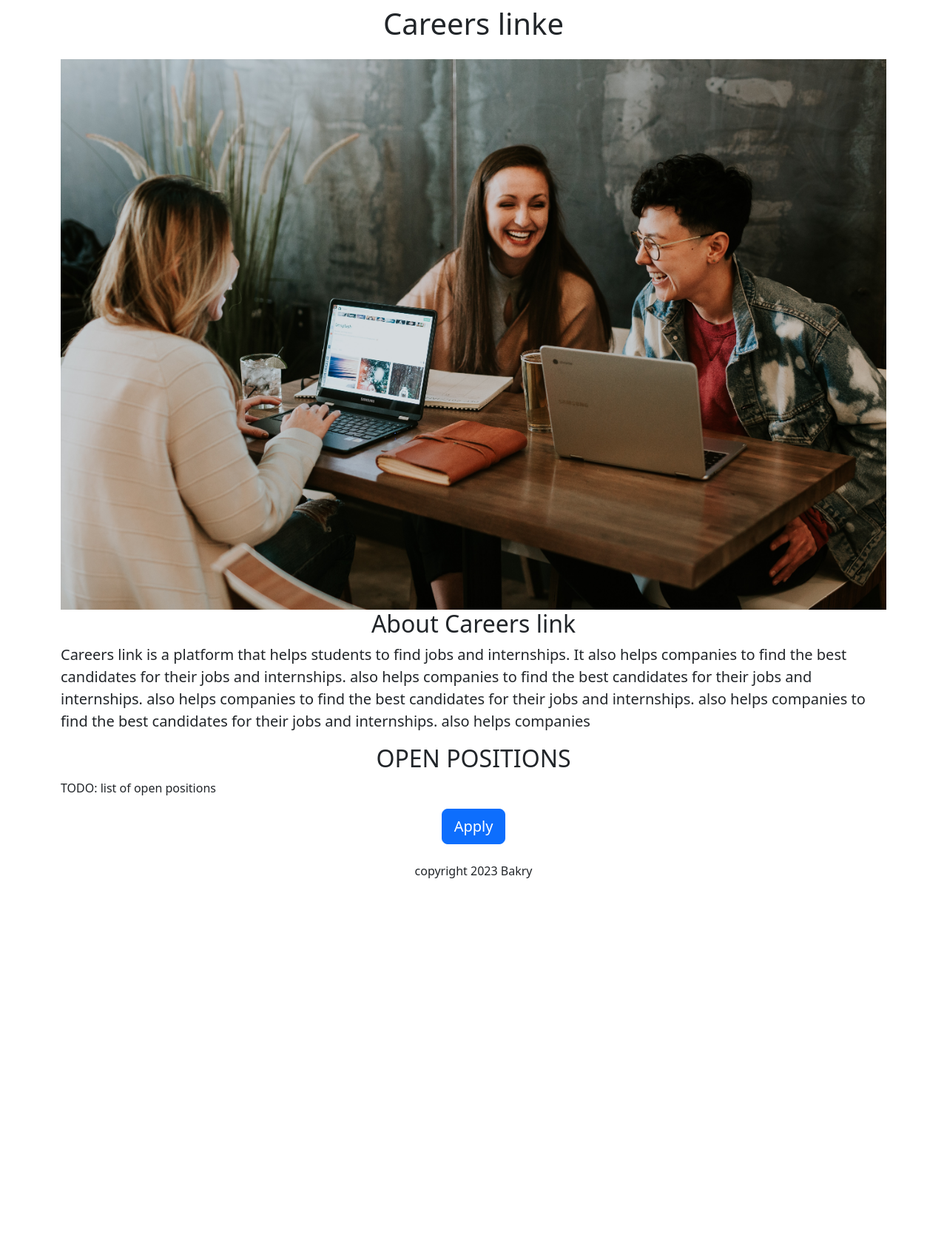
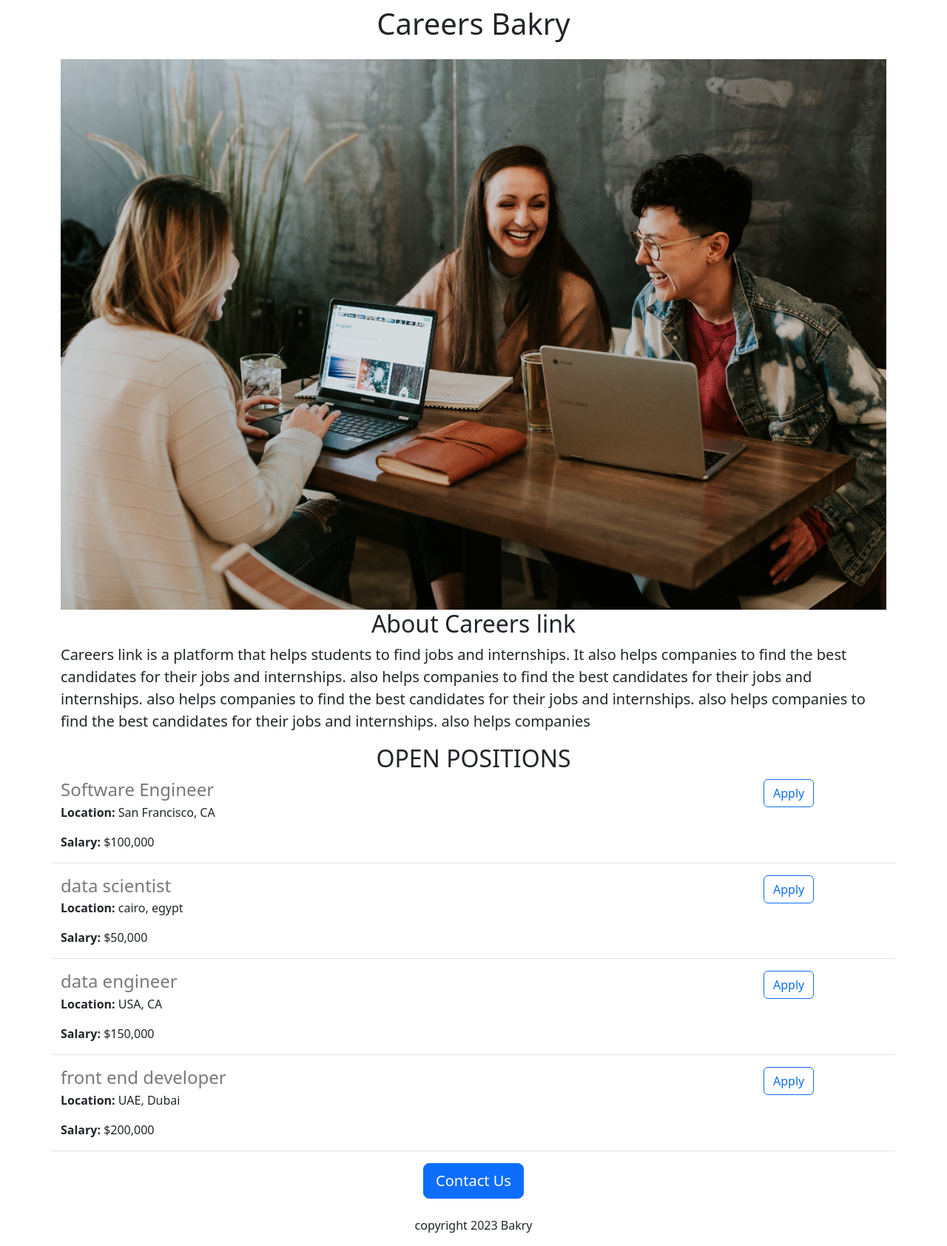
Before and after one commit to bakryabdalsalam/careers_link, a Flask app: page / in a window 1280 px wide. Shown: the whole page at 74% size. Before the commit the page ends 1187 px from the top, so only its background shows below. Run offline with Flask 3, Linux system fonts and the light colour scheme.

Commit message:
add job position and style it with bootstrab

```diff
--- a/app.py
+++ b/app.py
@@ -2,8 +2,37 @@ from flask import Flask, render_template
 
 
 app = Flask(__name__)
+
+JOB = [
+    {
+        id: 1,
+        'title': 'Software Engineer',
+        'location': 'San Francisco, CA',
+        'salary': '$100,000',
+    },
+    {
+        id: 2,
+        'title': 'data scientist',
+        'location': 'cairo, egypt',
+        'salary': '$50,000',
+    },
+    {
+        id: 3,
+        'title': 'data engineer',
+        'location': 'USA, CA',
+        'salary': '$150,000',
+    },
+    {
+        id: 4,
+        'title': 'front end developer',
+        'location': 'UAE, Dubai',
+        'salary': '$200,000',
+    },
+
+]
+
 @app.route('/')
 def hello_world():
-    return render_template('home.html')
+    return render_template('home.html', jobs=JOB, campany_name="Bakry")
 if __name__ == '__main__':
     app.run(host='0.0.0.0', debug=True)
--- a/templates/home.html
+++ b/templates/home.html
@@ -13,7 +13,7 @@
   </head>
   <body>
     <div class="container">
-      <h1 class="text-center mt-2 mb-4">Careers linke</h1>
+      <h1 class="text-center mt-2 mb-4">Careers {{campany_name}}</h1>
       <img class="img-fluid" id="banner" src="static/panner.jpg" alt="banner" />
       <h2 class="text-center">About Careers link</h2>
       <p class="lead">
@@ -26,9 +26,9 @@
         companies
       </p>
       <h2 class="text-center mt-2">OPEN POSITIONS</h2>
-      <p>TODO: list of open positions</p>
+      <div>{% for job in jobs %} {% include 'jobitem.html' %} {% endfor %}</div>
       <div class="text-center">
-        <button class="btn btn-primary btn-lg">Apply</button>
+        <button class="btn btn-primary btn-lg">Contact Us</button>
         <p class="mt-4">copyright 2023 Bakry</p>
       </div>
     </div>
--- /dev/null
+++ b/templates/jobitem.html
@@ -0,0 +1,18 @@
+<div class="border-bottom row" style="margin-bottom: 16px">
+  <div class="col-10">
+    <h4 style="color: rgb(120, 120, 120); margin-bottom: 4px">
+      {{ job['title'] }}
+    </h4>
+    <div>
+      <p><b>Location: </b>{{ job['location'] }}</p>
+    </div>
+    {% if 'salary' in job %}
+    <div>
+      <p><b>Salary: </b>{{ job['salary'] }}</p>
+    </div>
+    {% endif %}
+  </div>
+  <div class="col-2">
+    <button type="button" class="btn btn-outline-primary">Apply</button>
+  </div>
+</div>
```
